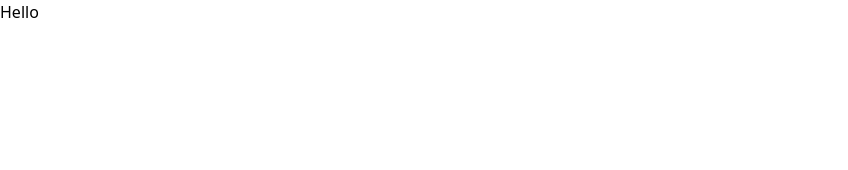
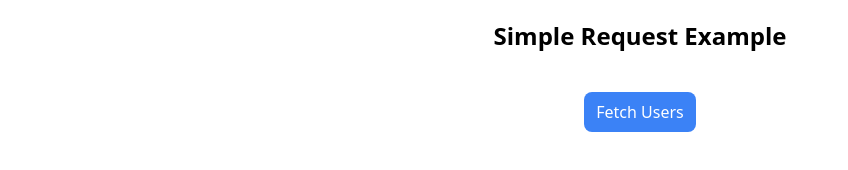
Before and after one commit to marco19972015/to-do-htmx, a website: page public/index.html in a window 1280 px wide. Shown: the whole page, without its empty margins (0-848 px from the left). Drawn offline with nearby package versions, Linux system fonts and the light colour scheme.

Commit message:
In this section I added the first line of HTMX along with tailwind styling. I use hx-get to make a get request in order to get a JSON array of some common user info. I then use hx-trigger to signify that I want to fire this event when I click on the button. The defualt is click, so this is not needed, but if we want to change it to something like mouseover I can do that.

```diff
--- a/public/index.html
+++ b/public/index.html
@@ -12,7 +12,19 @@
     <title>HTMX Crash Course</title>
 </head>
 <body>
-    <h1>Hello</h1>
+    <div class="text-center">
+        <h1 class="text-2xl font-bold my-5">
+            Simple Request Example
+        </h1>
+        <!-- hx-get make a get request to the following URL. hx-trigger allows us to change how to react to the event -->
+        <!-- In this case we get the JSON response which is an array and it places it inside the button  -->
+        <!-- The trigger is auto set to click (default), however if we wanted a mouseover we can make the change there -->
+        <button hx-get="https://jsonplaceholder.typicode.com/users" hx-trigger="click"
+        class="bg-blue-500 text-white py-2 px-3 my-5 rounded-lg">
+            Fetch Users
+        </button>
+    </div>
+
 
 </body>
 </html>
```
